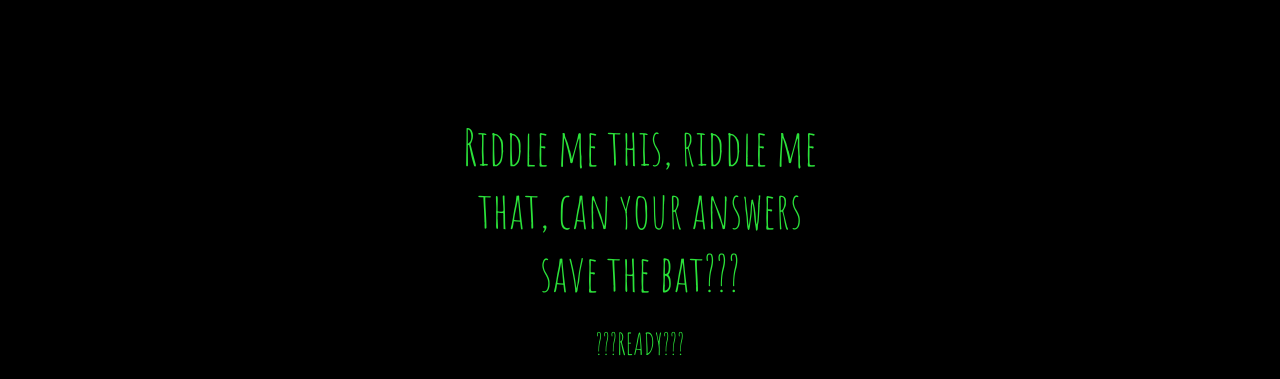
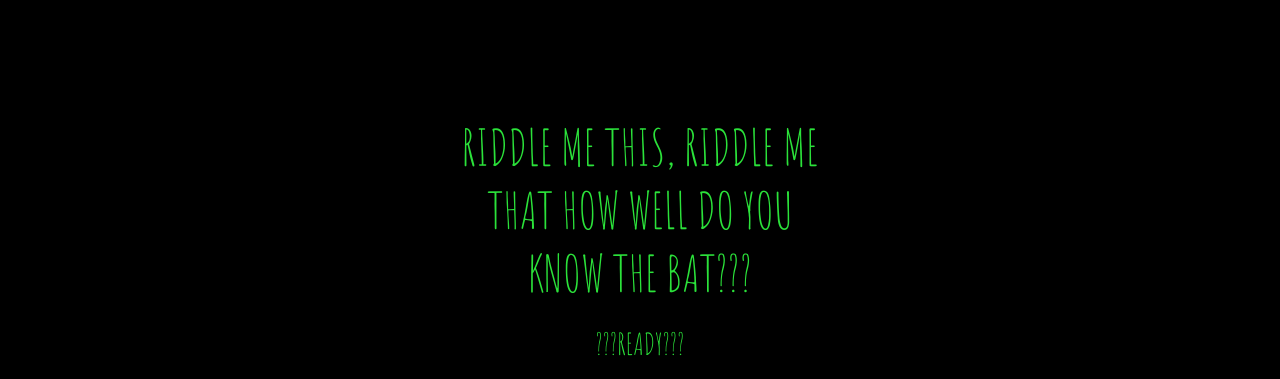
Before and after one commit to Bubba-Dave/Code-Quiz, a plain HTML site: page index.html in a window 1280 px wide. Shown: the part 63-442 px from the top of the page. Drawn offline with Linux system fonts and the light colour scheme.

Commit message:
setup README

```diff
--- a/index.html
+++ b/index.html
@@ -6,7 +6,7 @@
     <meta name="viewport" content="width=device-width, initial-scale=1.0">
     <link href="https://fonts.googleapis.com/css2?family=Amatic+SC&display=swap" rel="stylesheet">
     <link rel="stylesheet" href="./assets/css/style.css">
-    <title>Code Quiz</title>
+    <title>Riddler Quiz</title>
 </head>
 <body>
     <header>
@@ -21,7 +21,7 @@
 
         <div id="mainDiv">
             <div id="gridContainer">
-                <p id="questionDisplay">Riddle me this, riddle me that, can your answers save the bat???</p>
+                <p id="questionDisplay">RIDDLE ME THIS, RIDDLE ME THAT HOW WELL DO YOU KNOW THE BAT???</p>
                 <p id="finalScoreDisplay"></p>
                 <p id="enterInitials"></p>
                 <textarea id=enterInitialsTextArea></textarea>
```
Also changed, not shown: 1 other file.
